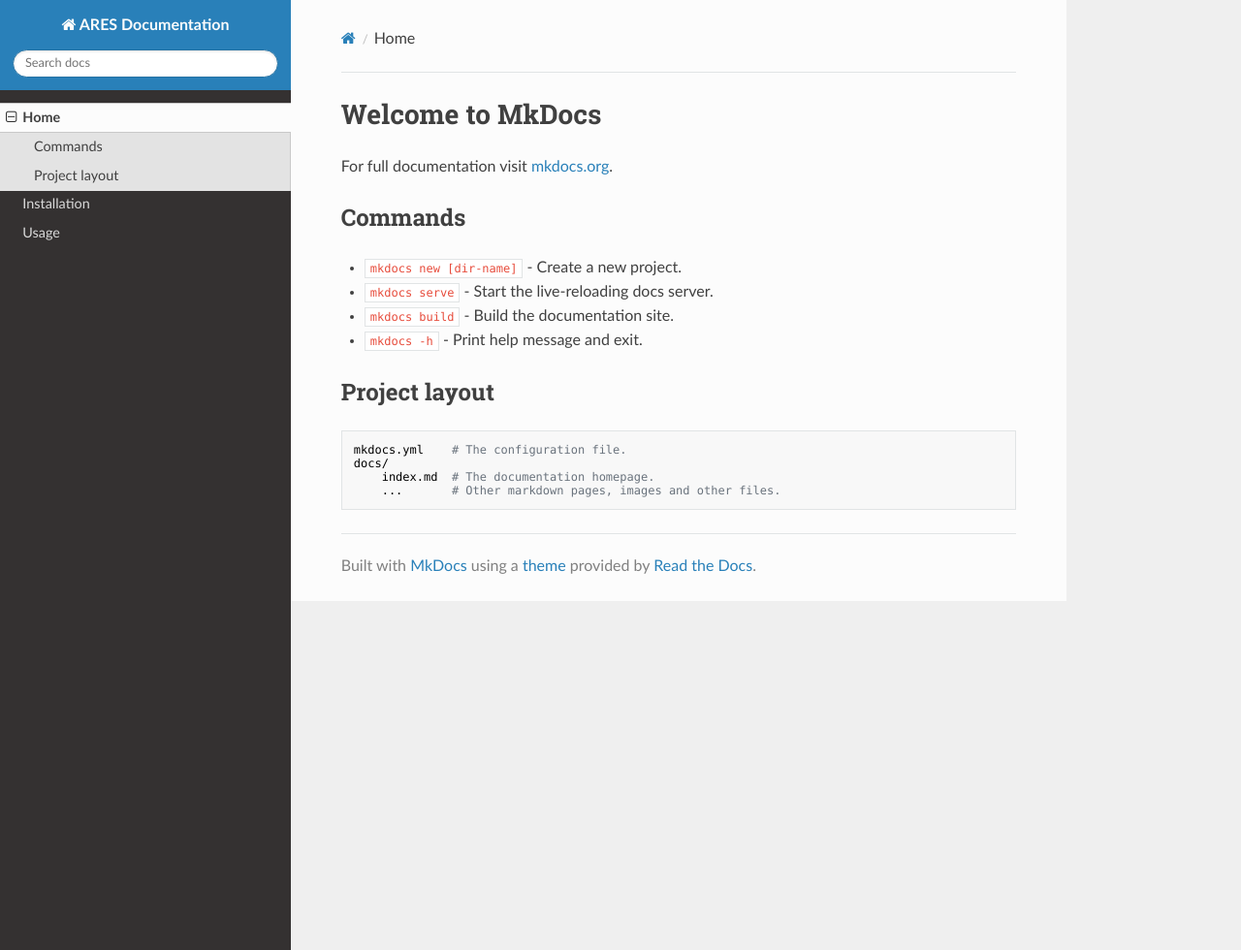
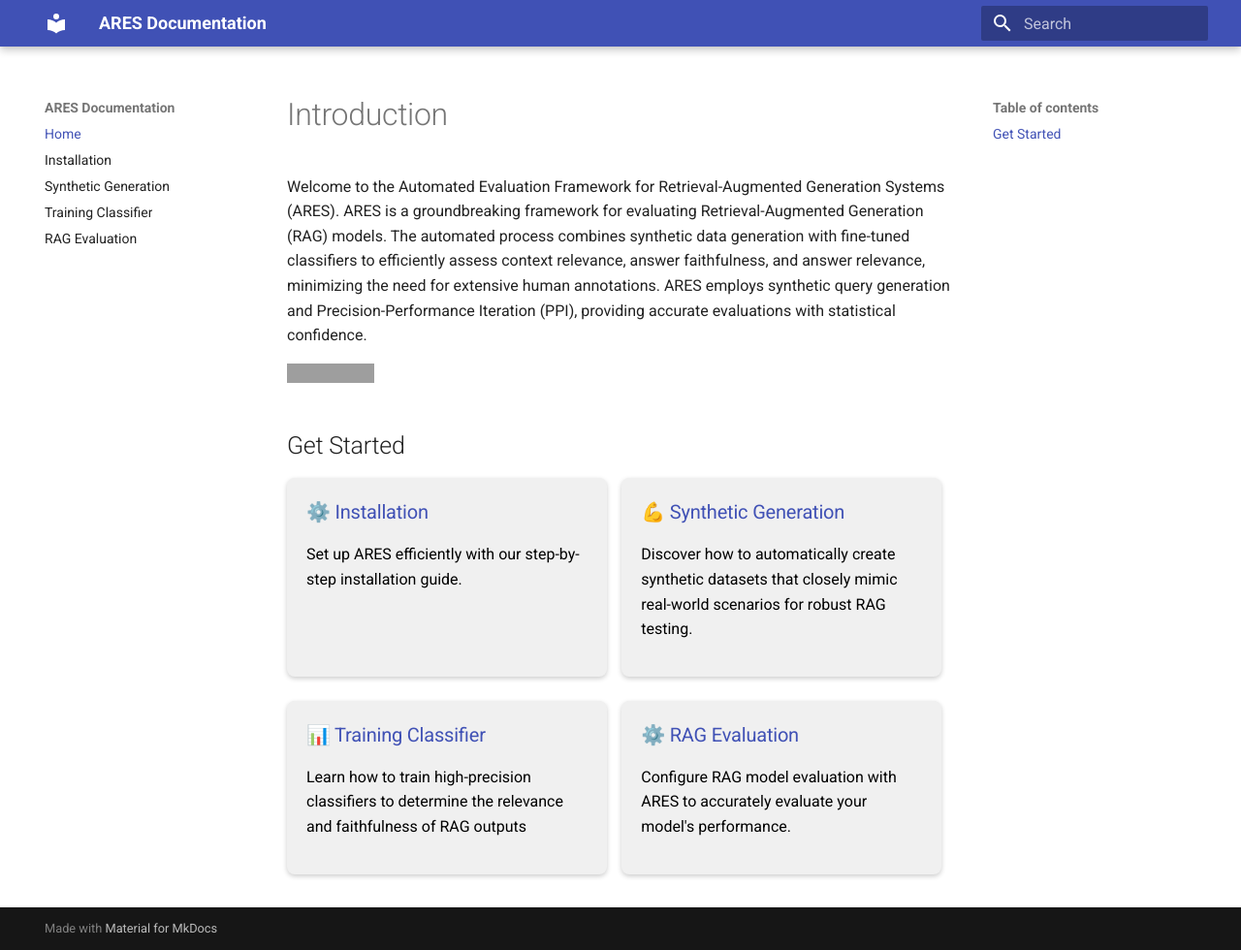
Before and after one commit to stanford-futuredata/ARES, an MkDocs documentation site: the page built from docs/ares-doc/docs/index.md, in a window 1280 px wide and 980 px high. Shown: the whole window at 97% size. Built offline with MkDocs 1.6.1 and Material for MkDocs 9.7.7, drawn with Linux system fonts in a browser that asks for light colours; nearby versions of some CDN libraries; grey boxes are pictures that could not be loaded.

Commit message:
Documentation changes

```diff
--- a/docs/ares-doc/docs/index.md
+++ b/docs/ares-doc/docs/index.md
@@ -1,17 +1,80 @@
-# Welcome to MkDocs
+# Introduction
 
-For full documentation visit [mkdocs.org](https://www.mkdocs.org).
+Welcome to the Automated Evaluation Framework for Retrieval-Augmented Generation Systems (ARES). ARES is a groundbreaking framework for evaluating Retrieval-Augmented Generation (RAG) models. The automated process combines synthetic data generation with fine-tuned classifiers to efficiently assess context relevance, answer faithfulness, and answer relevance, minimizing the need for extensive human annotations. ARES employs synthetic query generation and Precision-Performance Iteration (PPI), providing accurate evaluations with statistical confidence.
 
-## Commands
+<a href="https://arxiv.org/abs/2311.09476">
+    <img alt="Static Badge" src="https://img.shields.io/badge/Read-ARES%20Paper-blue?style=flat&link=https%3A%2F%2Farxiv.org%2Fabs%2F2311.09476">
+</a>
 
-* `mkdocs new [dir-name]` - Create a new project.
-* `mkdocs serve` - Start the live-reloading docs server.
-* `mkdocs build` - Build the documentation site.
-* `mkdocs -h` - Print help message and exit.
+## Get Started
 
-## Project layout
+<style>
+.box-link {
+    flex: 0 0 calc(50% - 10px);
+    padding: 20px;
+    margin: 5px;
+    background: #f0f0f0;
+    border-radius: 8px;
+    box-shadow: 0 2px 5px rgba(0,0,0,0.2);
+    transition: box-shadow 0.3s ease-in-out, border 0.3s ease-in-out;
+    text-decoration: none;
+    color: inherit;
+}
+.container {
+    display: flex;
+    flex-wrap: wrap;
+    justify-content: flex-start;
+    text-align: left;
+    gap: 15px;
+}
+.box {
+    padding: 20px;
+    margin-bottom: 10px; /* Adds space between rows */
+    flex: 0 0 48%; /* Ensures that only two boxes will fit in one row */
+    background: #f0f0f0;
+    border-radius: 8px;
+    box-shadow: 0 2px 5px rgba(0,0,0,0.2);
+    transition: box-shadow 0.3s ease-in-out, border 0.3s ease-in-out;
+    text-decoration: none;
+    color: inherit;
+}
+.box:hover {
+    box-shadow: 0 4px 10px rgba(0,0,0,0.3);
+    border-color: #333; /* Or any other color for the outline */
+    border: 1px solid #333;
+}
+.box h3 {
+    margin-top: 0;
+}
 
-    mkdocs.yml    # The configuration file.
-    docs/
-        index.md  # The documentation homepage.
-        ...       # Other markdown pages, images and other files.
+.box p{
+    color: black;
+}
+</style>
+
+<div class="container">
+
+<a href="installation/" class="box">
+    <h3 style="margin-top: 0px;">⚙️ Installation</h3>
+    <p>Set up ARES efficiently with our step-by-step installation guide.</p>
+</a>
+
+
+<a href="synth_gen/" class="box">
+    <h3 style="margin-top: 0px;">💪  Synthetic Generation</h3>
+    <p>Discover how to automatically create synthetic datasets that closely mimic real-world scenarios for robust RAG testing.</p>
+</a>
+
+<a href="training_classifier/" class="box">
+    <h3 style="margin-top: 0px;">📊 Training Classifier</h3>
+    <p>Learn how to train high-precision classifiers to determine the relevance and faithfulness of RAG outputs</p>
+</a>
+
+
+<a href="rag_eval/" class="box">
+    <h3 style="margin-top: 0px;">⚙️ RAG Evaluation</h3>
+    <p>Configure RAG model evaluation with ARES to accurately evaluate your model's performance.</p>
+</a>
+
+
+</div>
--- a/docs/ares-doc/mkdocs.yml
+++ b/docs/ares-doc/mkdocs.yml
@@ -2,8 +2,8 @@ site_name: ARES Documentation
 nav:
     - Home: index.md
     - Installation: installation.md
-    - Usage: usage.md
+    - Synthetic Generation: synth_gen.md
+    - Training Classifier: training_classifier.md
+    - RAG Evaluation: rag_eval.md
 theme:
-  name: readthedocs
-extra_css:
-  - css/custom.css
+  name: material
```
Also changed, not shown: docs/ares-doc/docs/installation.md (added, +22 -0 lines), docs/ares-doc/docs/synth_gen.md (added, +42 -0 lines), docs/ares-doc/docs/rag_eval.md (added), docs/ares-doc/docs/training_classifier.md (added), 1 other file.
